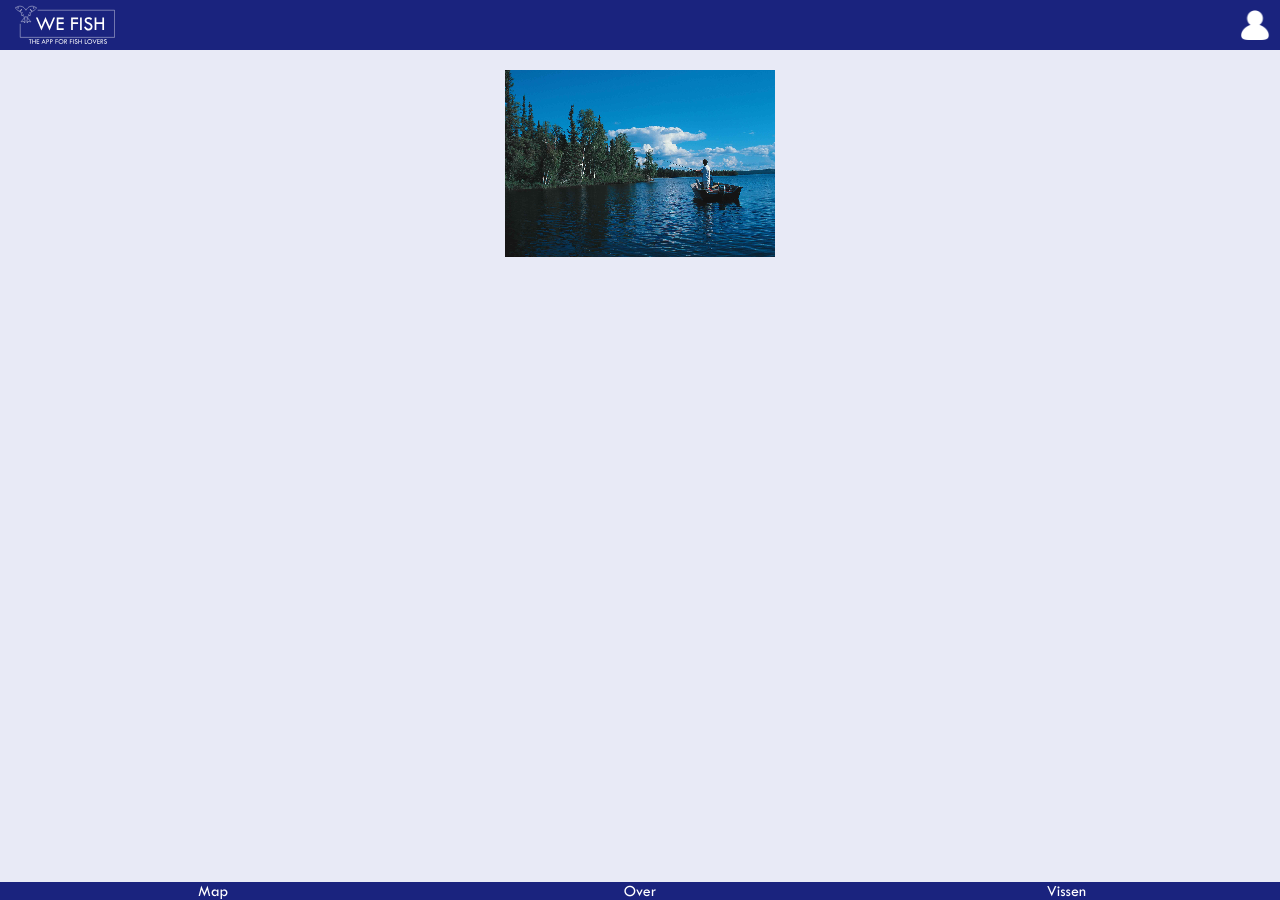
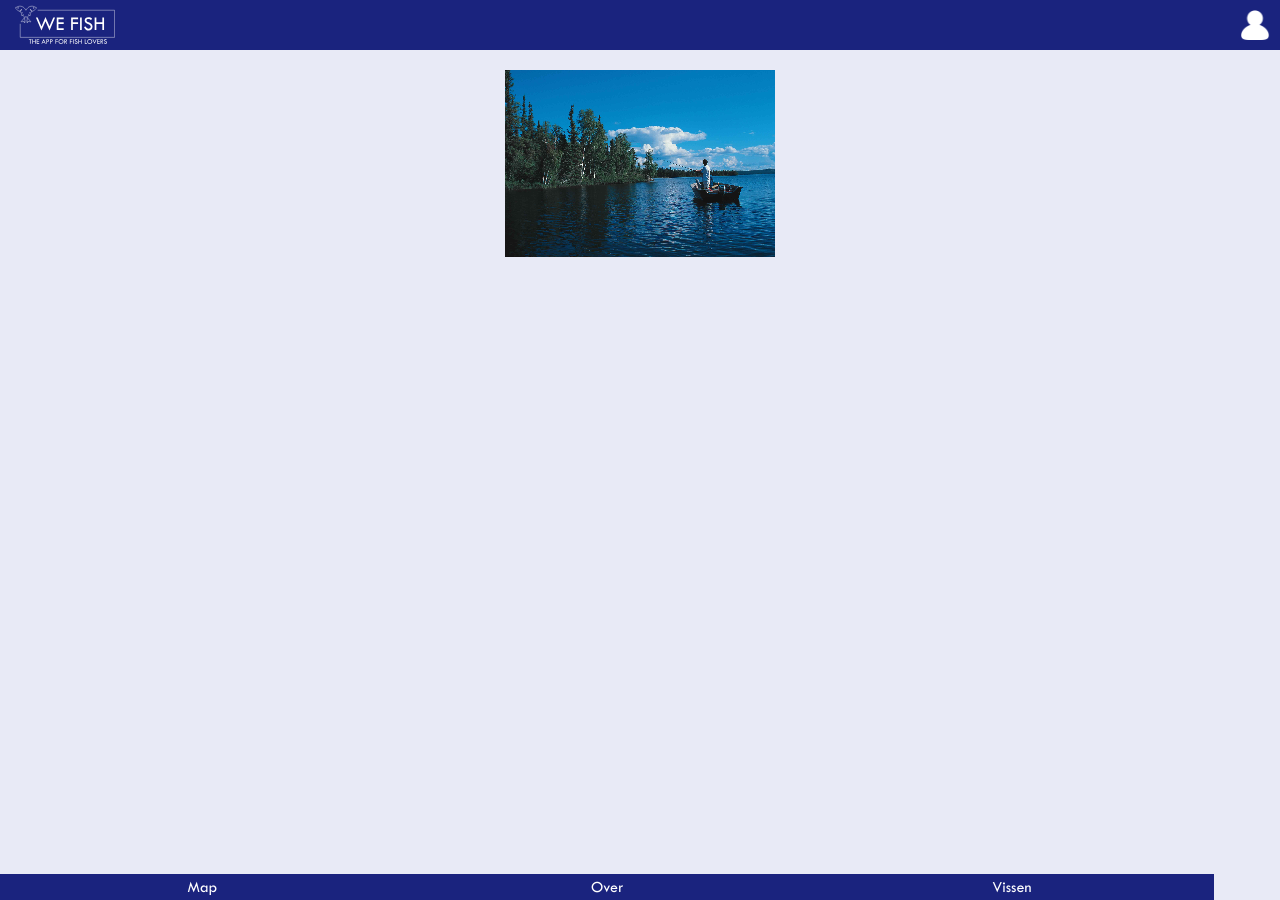
Before and after one commit to svennote/WeFish.github.io, a Jekyll site: the page built from start.html, in a window 1280 px wide. Built offline with Jekyll 4.4.1, drawn with Linux system fonts in a browser that asks for light colours.

Commit message:
aangepast

```diff
--- a/css/login.scss
+++ b/css/login.scss
@@ -50,10 +50,11 @@ footer a:link, a:visited {
 text-align:center;
 display:block;
 float:left;
-width:33.33%;
+width:31%;
 background-color:$ahsd;
 text-decoration: none;
 color:white;
+padding:4px;
 
 
 }
```
